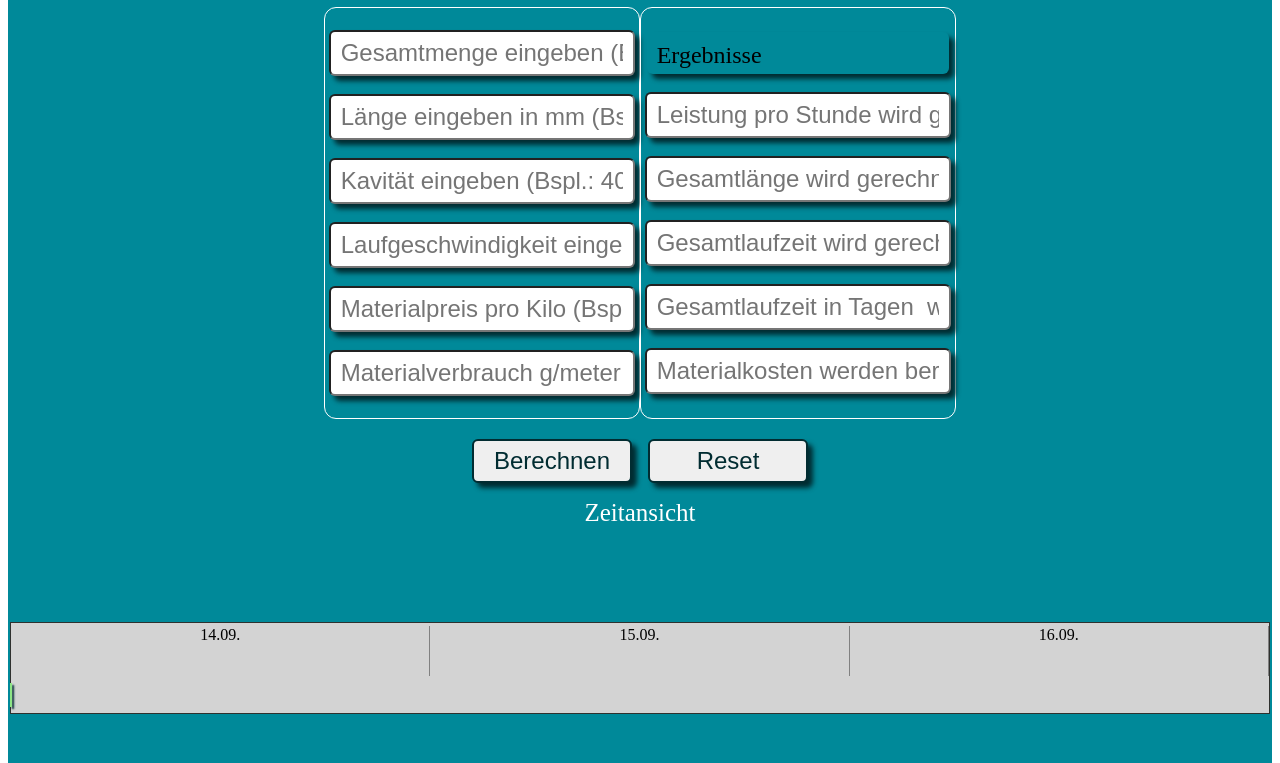
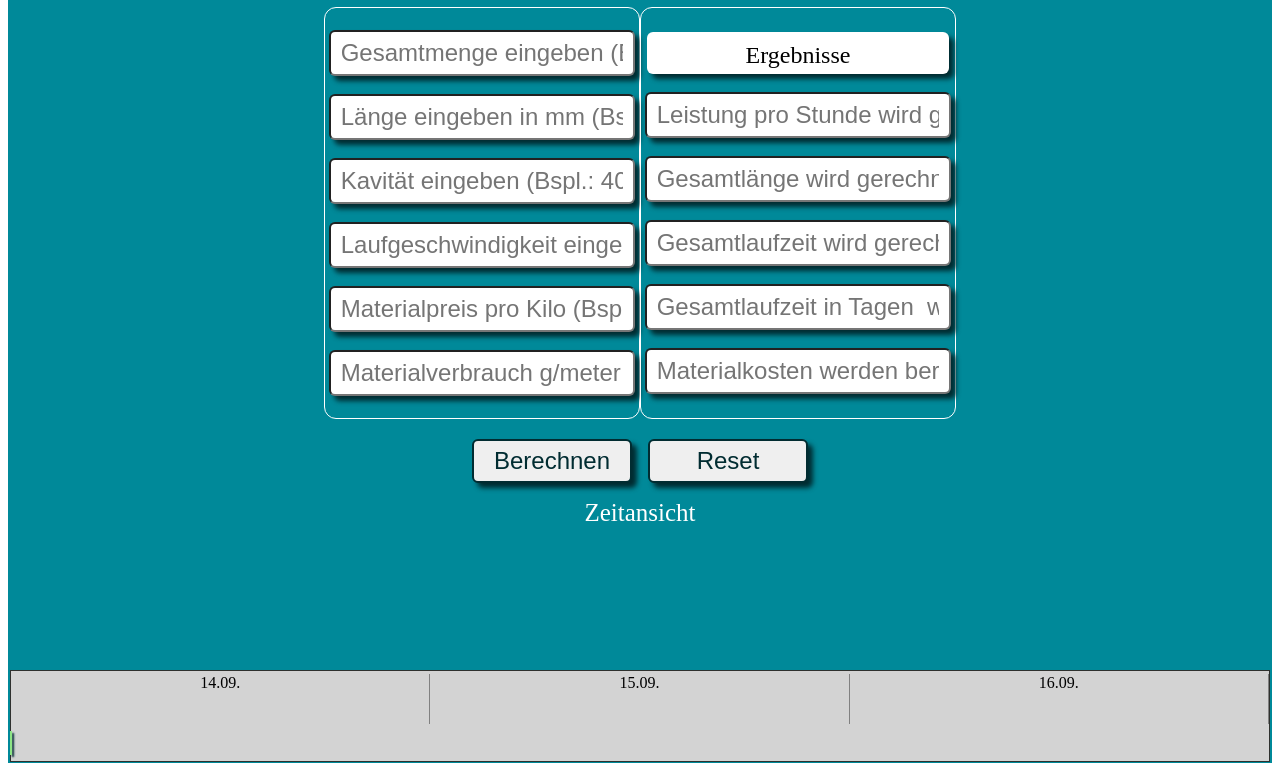
Before and after one commit to Agica1974/Laufzeitrechner, a plain HTML site: page index.html in a window 1280 px wide. Shown: the part 56-819 px from the top of the page. Drawn offline with Linux system fonts and the light colour scheme.

Commit message:
margin-top

```diff
--- a/style.css
+++ b/style.css
@@ -62,7 +62,9 @@ input{
    font-size: clamp(1em, 2.8vw, 1.5em);
     width: 90%;
     height: 22px;
+    background-color: #fff;
     padding: 10px;
+    text-align: center;
     border-radius: 6px;
     box-shadow: 5px 5px 5px #012c31 ;
 }
@@ -95,6 +97,9 @@ input{
 
 }
 /* Zeitsansicht */
+.zeitansichtLabel {
+  margin-top: 8rem;
+}
 .zeitansicht {
     width: 99.5%;
     height: 90px; /* Anpassen der Höhe nach Bedarf */
@@ -103,7 +108,7 @@ input{
     border-style: solid; /* Stil des Borders */
     border-color: rgb(46, 49, 46); /* Farbe des Borders */
     position: relative;
-    margin-top: 5rem;
+    margin-top: 8rem;
   }
 
   .kopfbereich {
```
